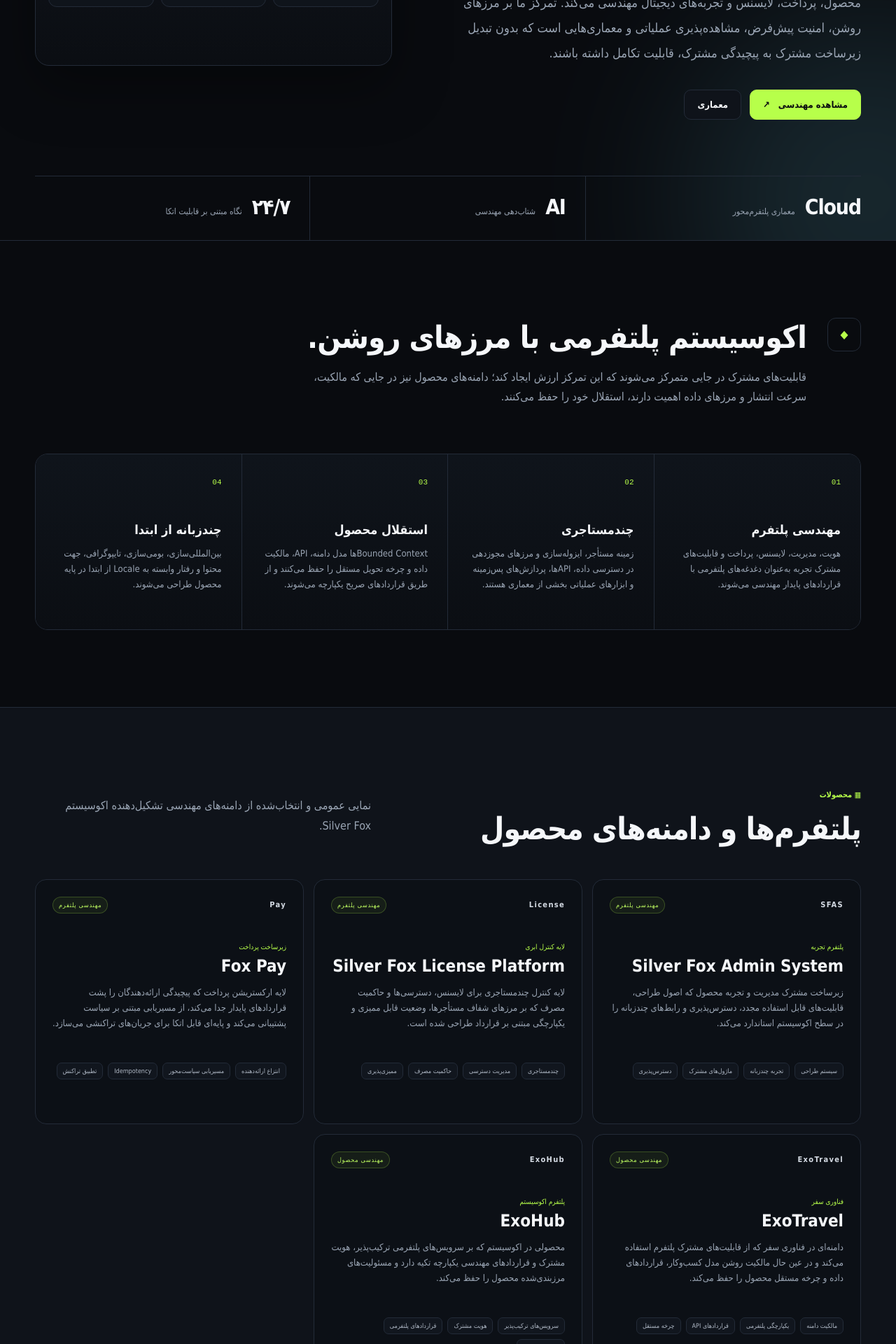
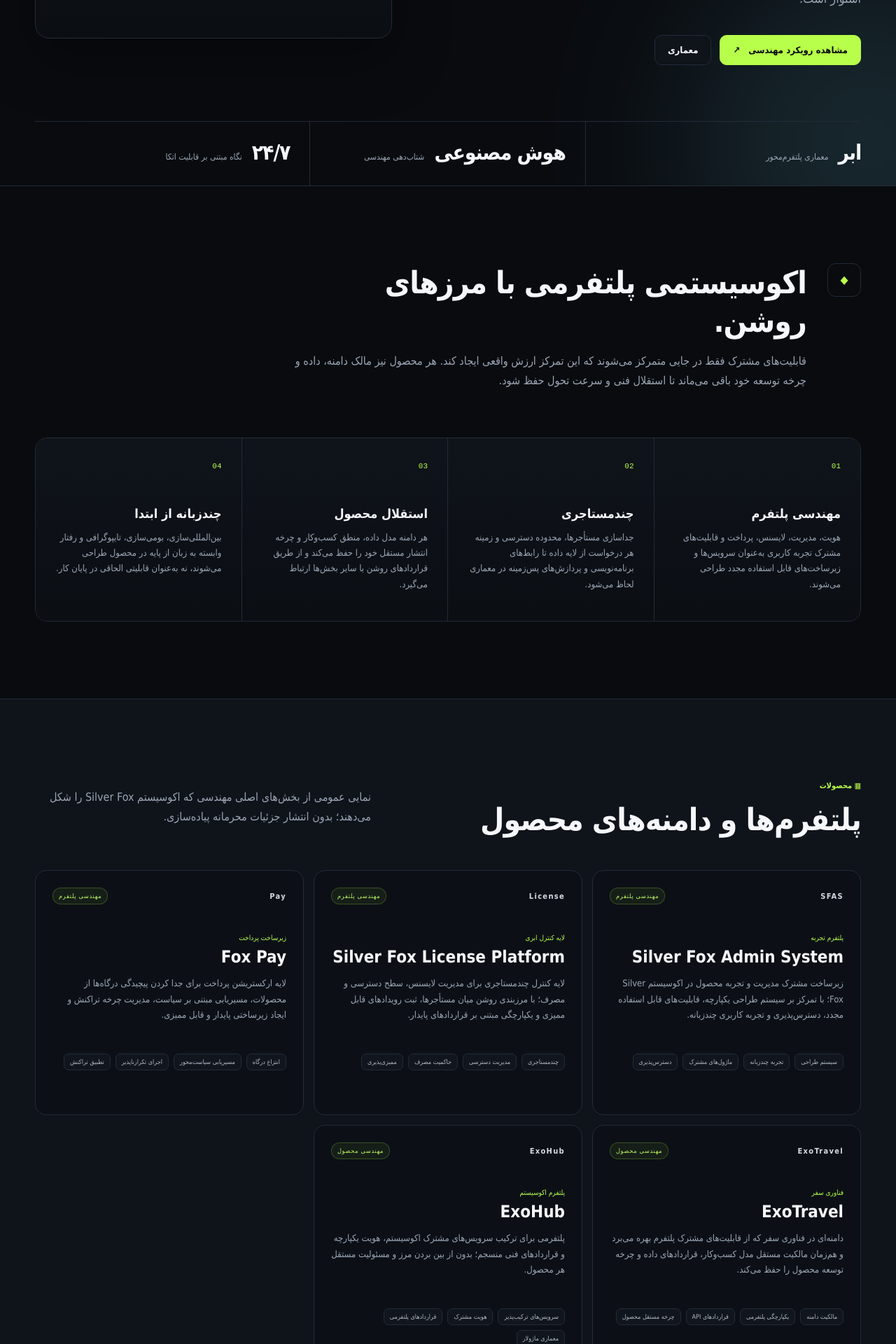
Before and after one commit to silverfoxcloud/silverfox-engineering, a Next.js app: page /fa in a window 1280 px wide. Shown: the part 580-2500 px from the top of the page at 70% size. Built offline with nearby package versions, Linux system fonts and the light colour scheme.

Commit message:
content: refine Persian engineering language and public technology scope

```diff
--- a/data/content.ts
+++ b/data/content.ts
@@ -1,4 +1,22 @@
 export type Locale = "en" | "fa";
+
+export const stack = [
+  "Go",
+  "PostgreSQL",
+  "Redis",
+  "Apache Kafka",
+  "OpenSearch",
+  "S3",
+  "OpenAPI",
+  "AsyncAPI",
+  "OpenTelemetry",
+  "TypeScript",
+  "Next.js",
+  "React",
+  "Containers",
+  "Kubernetes",
+  "Cloudflare"
+];
 
 export const projects = [
   {
@@ -7,7 +25,7 @@ export const projects = [
     status: { en: "Platform engineering", fa: "مهندسی پلتفرم" },
     description: {
       en: "A shared administration and product-experience foundation that standardizes design primitives, reusable application capabilities, accessibility and multilingual interfaces across the ecosystem.",
-      fa: "زیرساخت مشترک مدیریت و تجربه محصول که اصول طراحی، قابلیت‌های قابل استفاده مجدد، دسترس‌پذیری و رابط‌های چندزبانه را در سطح اکوسیستم استاندارد می‌کند."
+      fa: "زیرساخت مشترک مدیریت و تجربه محصول در اکوسیستم Silver Fox؛ با تمرکز بر سیستم طراحی یکپارچه، قابلیت‌های قابل استفاده مجدد، دسترس‌پذیری و تجربه کاربری چندزبانه."
     },
     capabilities: {
       en: ["Design system", "Multilingual UX", "Reusable modules", "Accessibility"],
@@ -20,7 +38,7 @@ export const projects = [
     status: { en: "Platform engineering", fa: "مهندسی پلتفرم" },
     description: {
       en: "A multi-tenant control plane for product licensing, entitlements and usage governance, designed around explicit tenancy boundaries, auditable state and contract-driven integrations.",
-      fa: "لایه کنترل چندمستاجری برای لایسنس، دسترسی‌ها و حاکمیت مصرف که بر مرزهای شفاف مستأجرها، وضعیت قابل ممیزی و یکپارچگی مبتنی بر قرارداد طراحی شده است."
+      fa: "لایه کنترل چندمستاجری برای مدیریت لایسنس، سطح دسترسی و مصرف؛ با مرزبندی روشن میان مستأجرها، ثبت رویدادهای قابل ممیزی و یکپارچگی مبتنی بر قراردادهای پایدار."
     },
     capabilities: {
       en: ["Multi-tenancy", "Entitlements", "Usage governance", "Auditability"],
@@ -33,11 +51,11 @@ export const projects = [
     status: { en: "Platform engineering", fa: "مهندسی پلتفرم" },
     description: {
       en: "A payment orchestration layer built to isolate provider complexity behind stable contracts, support policy-driven routing, and provide a reliable foundation for transaction workflows.",
-      fa: "لایه ارکستریشن پرداخت که پیچیدگی ارائه‌دهندگان را پشت قراردادهای پایدار جدا می‌کند، از مسیریابی مبتنی بر سیاست پشتیبانی می‌کند و پایه‌ای قابل اتکا برای جریان‌های تراکنشی می‌سازد."
+      fa: "لایه ارکستریشن پرداخت برای جدا کردن پیچیدگی درگاه‌ها از محصولات، مسیریابی مبتنی بر سیاست، مدیریت چرخه تراکنش و ایجاد زیرساختی پایدار و قابل ممیزی."
     },
     capabilities: {
       en: ["Provider abstraction", "Policy routing", "Idempotency", "Reconciliation"],
-      fa: ["انتزاع ارائه‌دهنده", "مسیریابی سیاست‌محور", "Idempotency", "تطبیق تراکنش"]
+      fa: ["انتزاع درگاه", "مسیریابی سیاست‌محور", "اجرای تکرارناپذیر", "تطبیق تراکنش"]
     }
   },
   {
@@ -46,11 +64,11 @@ export const projects = [
     status: { en: "Product engineering", fa: "مهندسی محصول" },
     description: {
       en: "A travel technology domain built to consume shared platform capabilities while retaining clear ownership of its business model, data contracts and independent product lifecycle.",
-      fa: "دامنه‌ای در فناوری سفر که از قابلیت‌های مشترک پلتفرم استفاده می‌کند و در عین حال مالکیت روشن مدل کسب‌وکار، قراردادهای داده و چرخه مستقل محصول را حفظ می‌کند."
+      fa: "دامنه‌ای در فناوری سفر که از قابلیت‌های مشترک پلتفرم بهره می‌برد و هم‌زمان مالکیت مستقل مدل کسب‌وکار، قراردادهای داده و چرخه توسعه محصول را حفظ می‌کند."
     },
     capabilities: {
       en: ["Domain ownership", "Platform integration", "API contracts", "Independent lifecycle"],
-      fa: ["مالکیت دامنه", "یکپارچگی پلتفرمی", "قراردادهای API", "چرخه مستقل"]
+      fa: ["مالکیت دامنه", "یکپارچگی پلتفرمی", "قراردادهای API", "چرخه مستقل محصول"]
     }
   },
   {
@@ -59,7 +77,7 @@ export const projects = [
     status: { en: "Product engineering", fa: "مهندسی محصول" },
     description: {
       en: "An ecosystem product designed around composable platform services, shared identity and consistent engineering contracts while preserving bounded product responsibilities.",
-      fa: "محصولی در اکوسیستم که بر سرویس‌های پلتفرمی ترکیب‌پذیر، هویت مشترک و قراردادهای مهندسی یکپارچه تکیه دارد و مسئولیت‌های مرزبندی‌شده محصول را حفظ می‌کند."
+      fa: "پلتفرمی برای ترکیب سرویس‌های مشترک اکوسیستم، هویت یکپارچه و قراردادهای فنی منسجم؛ بدون از بین بردن مرز و مسئولیت مستقل هر محصول."
     },
     capabilities: {
       en: ["Composable services", "Shared identity", "Platform contracts", "Modular architecture"],
@@ -127,57 +145,57 @@ export const copy = {
   },
   fa: {
     langName: "English", langHref: "/", eyebrow: "مهندسی SILVER FOX",
-    heroTitle: "مهندسی سیستم‌هایی که برای تکامل ساخته می‌شوند.",
-    heroBody: "Silver Fox یک اکوسیستم فناوری متصل را در حوزه پلتفرم‌های ابری، زیرساخت محصول، پرداخت، لایسنس و تجربه‌های دیجیتال مهندسی می‌کند. تمرکز ما بر مرزهای روشن، امنیت پیش‌فرض، مشاهده‌پذیری عملیاتی و معماری‌هایی است که بدون تبدیل زیرساخت مشترک به پیچیدگی مشترک، قابلیت تکامل داشته باشند.",
-    primaryCta: "مشاهده مهندسی", secondaryCta: "معماری",
+    heroTitle: "مهندسی برای ساخت سیستم‌هایی که آماده رشد و تغییرند.",
+    heroBody: "Silver Fox یک اکوسیستم فناوری یکپارچه را در حوزه زیرساخت ابری، پلتفرم‌های مشترک، پرداخت، لایسنس و تجربه‌های دیجیتال توسعه می‌دهد. معماری ما بر مرزهای روشن، امنیت پیش‌فرض، مشاهده‌پذیری عملیاتی و قابلیت تکامل تدریجی سیستم‌ها استوار است.",
+    primaryCta: "مشاهده رویکرد مهندسی", secondaryCta: "معماری",
     nav: ["اکوسیستم", "پلتفرم‌ها", "معماری", "فناوری", "امنیت"],
-    metrics: [["Cloud", "معماری پلتفرم‌محور"],["AI", "شتاب‌دهی مهندسی"],["۲۴/۷", "نگاه مبتنی بر قابلیت اتکا"]],
-    ecosystemTitle: "اکوسیستم پلتفرمی با مرزهای روشن.",
-    ecosystemBody: "قابلیت‌های مشترک در جایی متمرکز می‌شوند که این تمرکز ارزش ایجاد کند؛ دامنه‌های محصول نیز در جایی که مالکیت، سرعت انتشار و مرزهای داده اهمیت دارند، استقلال خود را حفظ می‌کنند.",
+    metrics: [["ابر", "معماری پلتفرم‌محور"],["هوش مصنوعی", "شتاب‌دهی مهندسی"],["۲۴/۷", "نگاه مبتنی بر قابلیت اتکا"]],
+    ecosystemTitle: "اکوسیستمی پلتفرمی با مرزهای روشن.",
+    ecosystemBody: "قابلیت‌های مشترک فقط در جایی متمرکز می‌شوند که این تمرکز ارزش واقعی ایجاد کند. هر محصول نیز مالک دامنه، داده و چرخه توسعه خود باقی می‌ماند تا استقلال فنی و سرعت تحول حفظ شود.",
     pillars: [
-      ["مهندسی پلتفرم", "هویت، مدیریت، لایسنس، پرداخت و قابلیت‌های مشترک تجربه به‌عنوان دغدغه‌های پلتفرمی با قراردادهای پایدار مهندسی می‌شوند."],
-      ["چندمستاجری", "زمینه مستأجر، ایزوله‌سازی و مرزهای مجوزدهی در دسترسی داده، APIها، پردازش‌های پس‌زمینه و ابزارهای عملیاتی بخشی از معماری هستند."],
-      ["استقلال محصول", "Bounded Contextها مدل دامنه، API، مالکیت داده و چرخه تحویل مستقل را حفظ می‌کنند و از طریق قراردادهای صریح یکپارچه می‌شوند."],
-      ["چندزبانه از ابتدا", "بین‌المللی‌سازی، بومی‌سازی، تایپوگرافی، جهت محتوا و رفتار وابسته به Locale از ابتدا در پایه محصول طراحی می‌شوند."]
+      ["مهندسی پلتفرم", "هویت، مدیریت، لایسنس، پرداخت و قابلیت‌های مشترک تجربه کاربری به‌عنوان سرویس‌ها و زیرساخت‌های قابل استفاده مجدد طراحی می‌شوند."],
+      ["چندمستاجری", "جداسازی مستأجرها، محدوده دسترسی و زمینه هر درخواست از لایه داده تا رابط‌های برنامه‌نویسی و پردازش‌های پس‌زمینه در معماری لحاظ می‌شود."],
+      ["استقلال محصول", "هر دامنه مدل داده، منطق کسب‌وکار و چرخه انتشار مستقل خود را حفظ می‌کند و از طریق قراردادهای روشن با سایر بخش‌ها ارتباط می‌گیرد."],
+      ["چندزبانه از ابتدا", "بین‌المللی‌سازی، بومی‌سازی، تایپوگرافی و رفتار وابسته به زبان از پایه در محصول طراحی می‌شوند، نه به‌عنوان قابلیتی الحاقی در پایان کار."]
     ],
     projectsTitle: "پلتفرم‌ها و دامنه‌های محصول",
-    projectsBody: "نمایی عمومی و انتخاب‌شده از دامنه‌های مهندسی تشکیل‌دهنده اکوسیستم Silver Fox.",
-    architectureTitle: "معماری برای تغییر، نه فقط شروع.",
-    architectureBody: "رویکرد ما معماری تکاملی است: قراردادهای روشن امروز، سیستم‌های قابل اندازه‌گیری در محیط واقعی و امکان تفکیک، مقیاس‌دهی یا جایگزینی اجزا بر اساس شواهد عملیاتی.",
+    projectsBody: "نمایی عمومی از بخش‌های اصلی مهندسی که اکوسیستم Silver Fox را شکل می‌دهند؛ بدون انتشار جزئیات محرمانه پیاده‌سازی.",
+    architectureTitle: "معماری برای تغییر؛ نه فقط برای شروع.",
+    architectureBody: "معماری ما تکاملی است: قراردادهای روشن، مرزهای مسئولیت مشخص و سیستم‌هایی که در محیط واقعی قابل اندازه‌گیری‌اند. هر جزء باید بتواند بر اساس شواهد عملیاتی، بدون ایجاد وابستگی پنهان، رشد کند یا تغییر یابد.",
     architecture: [
-      ["معماری مرزبندی‌شده", "مرز دامنه، مالکیت و مسئولیت داده صریح است؛ زیرساخت مشترک به معنی منطق کسب‌وکار مشترک نیست."],
-      ["یکپارچگی Contract-first", "APIها، Schemaها و قواعد سازگاری نسخه‌بندی‌شده، coupling پنهان را کاهش می‌دهند و تکامل سرویس را کنترل‌پذیر می‌کنند."],
-      ["پایه Cloud-native", "Workloadها برای اتوماسیون، تکامل افقی، جداسازی محیط‌ها، زیرساخت مدیریت‌شده و تحویل تکرارپذیر طراحی می‌شوند."],
-      ["سیستم‌های Event-aware", "در کنار APIهای هم‌زمان، جایی که decoupling، تاب‌آوری و پیشرفت workflow سود می‌برد از الگوهای ناهم‌زمان استفاده می‌شود."],
-      ["مالکیت داده", "دامنه‌های تراکنشی مبتنی بر PostgreSQL، کش و هماهنگی با Redis و دسترسی محدود به داده، تصمیم‌های سازگاری را نزدیک مالک دامنه نگه می‌دارند."],
-      ["مهندسی قابلیت اتکا", "Timeout، Retry، Idempotency، Backpressure، Health Signal و Graceful Degradation رفتار طراحی‌شده سیستم هستند، نه وصله‌های پس از رخداد."]
+      ["مرزبندی روشن دامنه‌ها", "مالکیت هر دامنه، داده و مسئولیت آن صریح است. استفاده از زیرساخت مشترک به معنی ادغام منطق کسب‌وکار محصولات نیست."],
+      ["یکپارچگی مبتنی بر قرارداد", "رابط‌های برنامه‌نویسی، ساختار داده و قواعد سازگاری نسخه‌بندی می‌شوند تا وابستگی پنهان کاهش یابد و تغییر سرویس‌ها قابل کنترل باشد."],
+      ["زیرساخت بومی ابر", "بارهای کاری برای خودکارسازی، جداسازی محیط‌ها، مقیاس‌پذیری، زیرساخت مدیریت‌شده و فرایند استقرار تکرارپذیر طراحی می‌شوند."],
+      ["معماری رویدادمحور", "در کنار ارتباط هم‌زمان، هرجا جداسازی سرویس‌ها، تاب‌آوری یا پیشرفت فرایندها سود ببرد از الگوهای ناهم‌زمان و رویدادمحور استفاده می‌شود."],
+      ["مالکیت داده", "PostgreSQL منبع اصلی داده‌های تراکنشی است؛ Redis برای کش و هماهنگی کم‌تأخیر به‌کار می‌رود و دسترسی به داده در مرز هر دامنه کنترل می‌شود."],
+      ["مهندسی قابلیت اتکا", "مهلت زمانی درخواست، تلاش مجدد، جلوگیری از اجرای تکراری، کنترل فشار، پایش سلامت و کاهش کنترل‌شده سرویس از ابتدا بخشی از رفتار سیستم هستند."]
     ],
-    techTitle: "مهندسی مدرن در تمام لایه‌ها",
-    techBody: "انتخاب فناوری از محدودیت‌ها و نیازهای سیستم پیروی می‌کند. هدف یک Stack مُد روز نیست؛ هدف پلتفرمی نگهداشت‌پذیر، مشاهده‌پذیر، امن و قابل تکامل است.",
+    techTitle: "مهندسی مدرن در تمام لایه‌های فناوری",
+    techBody: "انتخاب فناوری بر اساس نیاز واقعی سیستم انجام می‌شود. هدف، استفاده از یک مجموعه فناوری مُد روز نیست؛ هدف ساخت پلتفرمی امن، قابل نگهداری، قابل مشاهده و آماده رشد است.",
     technology: [
-      ["Cloud و Edge", "زیرساخت مدیریت‌شده ابری، CDN و قابلیت‌های Edge، کنترل DNS و ترافیک، جداسازی محیط‌ها، Object Storage و الگوهای مقیاس‌پذیر تحویل."],
-      ["Backend و Data", "Go برای workloadهای سرویس‌محور، PostgreSQL برای وضعیت رابطه‌ای پایدار، Redis برای هماهنگی کم‌تأخیر و کش و قراردادهای صریح API."],
-      ["Web و Experience", "پایه‌های مدرن TypeScript و React/Next.js، سیستم طراحی قابل استفاده مجدد، دسترس‌پذیری، رابط واکنش‌گرا و تجربه محصول چندزبانه."],
-      ["DevOps و Delivery", "جریان‌های Git-based، اعتبارسنجی خودکار، CI/CD، Build تکرارپذیر، Deployment Gate، اتوماسیون زیرساخت و انضباط عملیاتی."],
-      ["Observability و SRE", "لاگ ساختاریافته، Metric، Trace، Correlation، تفکر سطح سرویس، Alert قابل اقدام، آگاهی ظرفیت و بهبود قابلیت اتکا بر اساس شواهد."],
-      ["مهندسی AI", "توسعه، بازبینی و مستندسازی با کمک AI به‌عنوان شتاب‌دهنده مهندسی، همراه با مالکیت انسانی، راستی‌آزمایی، کنترل امنیتی و workflow قابل ممیزی."],
-      ["مهندسی API", "قراردادهای RESTful، نسخه‌بندی، Idempotency، کنترل نرخ، اعتبارسنجی Webhook و مرزهای یکپارچگی برای تعامل‌پذیری بلندمدت."],
-      ["Performance", "راهبرد کش، انضباط Query، پردازش ناهم‌زمان، Profiling، آگاهی از بار و اندازه‌گیری پیش از بهینه‌سازی."]
+      ["زیرساخت ابری و لبه شبکه", "زیرساخت مدیریت‌شده ابری، شبکه توزیع محتوا، پردازش در لبه، کنترل ترافیک و دامنه، جداسازی محیط‌ها، ذخیره‌سازی شیء و الگوهای مقیاس‌پذیر تحویل."],
+      ["سمت سرور و داده", "Go برای سرویس‌های پرترافیک و یکپارچه‌سازی، PostgreSQL برای داده پایدار رابطه‌ای، Redis برای کش و هماهنگی سریع و قراردادهای روشن برای ارتباط سرویس‌ها."],
+      ["وب و تجربه محصول", "TypeScript، React و Next.js در کنار سیستم طراحی قابل استفاده مجدد، دسترس‌پذیری، رابط واکنش‌گرا و تجربه چندزبانه."],
+      ["عملیات توسعه و تحویل", "گردش‌کار مبتنی بر Git، اعتبارسنجی خودکار، یکپارچه‌سازی و استقرار پیوسته، ساخت تکرارپذیر، کنترل مرحله استقرار و خودکارسازی زیرساخت."],
+      ["مشاهده‌پذیری و قابلیت اتکا", "لاگ ساختاریافته، سنجه‌ها، ردیابی توزیع‌شده، هم‌بستگی رخدادها، هشدارهای قابل اقدام، سنجش ظرفیت و بهبود قابلیت اتکا بر اساس داده واقعی."],
+      ["مهندسی هوش مصنوعی", "استفاده از هوش مصنوعی در توسعه، بازبینی و مستندسازی به‌عنوان ابزار افزایش سرعت؛ همراه با مالکیت انسانی، راستی‌آزمایی، کنترل امنیتی و گردش‌کار قابل ممیزی."],
+      ["مهندسی رابط‌های برنامه‌نویسی", "قراردادهای نسخه‌بندی‌شده، کنترل نرخ، اعتبارسنجی Webhook، جلوگیری از اجرای تکراری و مرزهای پایدار برای یکپارچگی بلندمدت."],
+      ["کارایی و مقیاس", "راهبرد کش، بهینه‌سازی پرس‌وجو، پردازش ناهم‌زمان، پروفایل‌گیری و آزمون بار؛ با اصل اندازه‌گیری پیش از بهینه‌سازی."]
     ],
     standardsTitle: "اصول مهندسی",
     standards: [
-      "مالکیت صریح و قرارداد پایدار را به coupling ضمنی ترجیح می‌دهیم.",
-      "محصول چندزبانه یک قابلیت پایه است، نه لایه‌ای که بعداً ترجمه شود.",
-      "کارهای مهندسی تکرارپذیر را خودکار می‌کنیم و قضاوت‌های مهم را در مالکیت انسان نگه می‌داریم.",
-      "سیستم باید آن‌قدر مشاهده‌پذیر باشد که رفتار آن در Production قابل توضیح باشد.",
-      "Backward Compatibility، Migration و Versioning بخشی از کار معماری هستند.",
-      "Test، تحلیل ایستا و CI کنترل‌های فرایند تحویل‌اند، نه بررسی‌های انتهای کار.",
-      "بهینه‌سازی بر اساس اندازه‌گیری انجام می‌شود و پیچیدگی باید ضرورت خود را اثبات کند.",
-      "دانش مهندسی مفید را عمومی می‌کنیم، بدون افشای جزئیات حساس پیاده‌سازی."
+      "مالکیت روشن و قرارداد پایدار را به وابستگی ضمنی ترجیح می‌دهیم.",
+      "چندزبانه بودن محصول یک قابلیت پایه است، نه لایه‌ای برای ترجمه در پایان پروژه.",
+      "کارهای تکرارپذیر را خودکار می‌کنیم و تصمیم‌های نیازمند قضاوت را در اختیار انسان نگه می‌داریم.",
+      "سیستم باید آن‌قدر مشاهده‌پذیر باشد که رفتار آن در محیط عملیاتی قابل توضیح باشد.",
+      "سازگاری با نسخه‌های پیشین، مهاجرت داده و نسخه‌بندی بخشی از معماری هستند.",
+      "آزمون، تحلیل ایستا و یکپارچه‌سازی پیوسته کنترل‌های فرایند تحویل‌اند، نه بررسی‌های انتهای کار.",
+      "بهینه‌سازی را بر اساس اندازه‌گیری انجام می‌دهیم و پیچیدگی باید ضرورت خود را اثبات کند.",
+      "دانش مهندسی قابل انتشار را عمومی می‌کنیم، بدون افشای اطلاعات حساس یا جزئیات امنیتی قابل سوءاستفاده."
     ],
-    securityTitle: "امنیت یک ویژگی مهندسی سیستم است.",
-    securityBody: "امنیت از هویت و مجوزدهی تا ایزوله‌سازی مستأجر، مدیریت Secret، کنترل زنجیره تأمین، تحویل امن، ممیزی‌پذیری، حفاظت داده و پاسخ عملیاتی امتداد دارد. مستندات عمومی اصول و قابلیت‌ها را توضیح می‌دهند؛ توپولوژی حساس، Credentialها، جزئیات دفاعی و رویه‌های داخلی خصوصی باقی می‌مانند.",
-    securityPoints: ["کمترین سطح دسترسی و RBAC","ایزوله‌سازی مستأجر","مدیریت امن Secret","Audit Trail","Secure SDLC","کنترل وابستگی و زنجیره تأمین","Rate Limiting و مقاومت در برابر سوءاستفاده","رمزنگاری و حفاظت داده"],
+    securityTitle: "امنیت، ویژگی ذاتی معماری است.",
+    securityBody: "امنیت از هویت و مجوزدهی تا جداسازی مستأجرها، مدیریت اطلاعات محرمانه، کنترل زنجیره تأمین نرم‌افزار، تحویل امن، ممیزی‌پذیری، حفاظت از داده و پاسخ عملیاتی ادامه پیدا می‌کند. در این وب‌سایت فقط اصول و قابلیت‌های عمومی منتشر می‌شوند و جزئیات حساس زیرساخت، اعتبارنامه‌ها و روش‌های دفاعی داخلی خصوصی باقی می‌مانند.",
+    securityPoints: ["کمترین سطح دسترسی و کنترل نقش‌ها","جداسازی مستأجرها","مدیریت امن اطلاعات محرمانه","ثبت رویدادهای قابل ممیزی","چرخه توسعه امن","کنترل وابستگی‌ها و زنجیره تأمین","کنترل نرخ و مقاومت در برابر سوءاستفاده","رمزنگاری و حفاظت از داده"],
     footer: "Silver Fox Engineering — engineering.silverfoxcloud.com",
     legal: "پرتال عمومی مهندسی اکوسیستم Silver Fox."
   }
```
